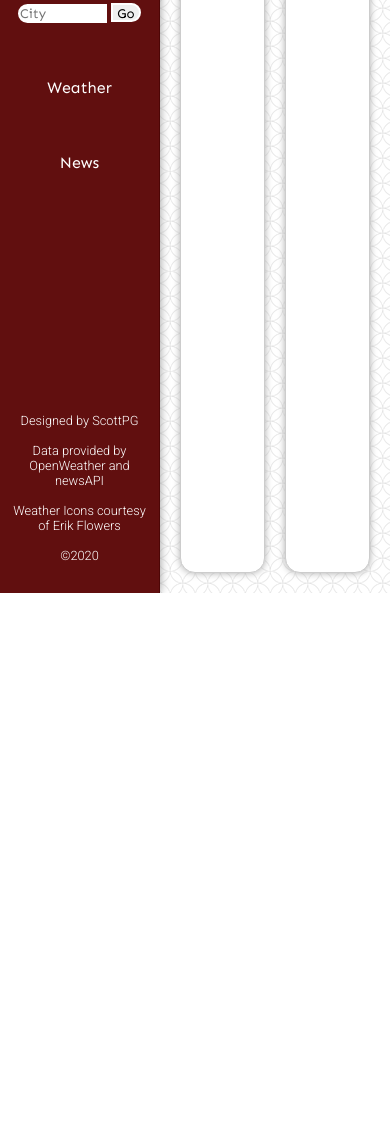
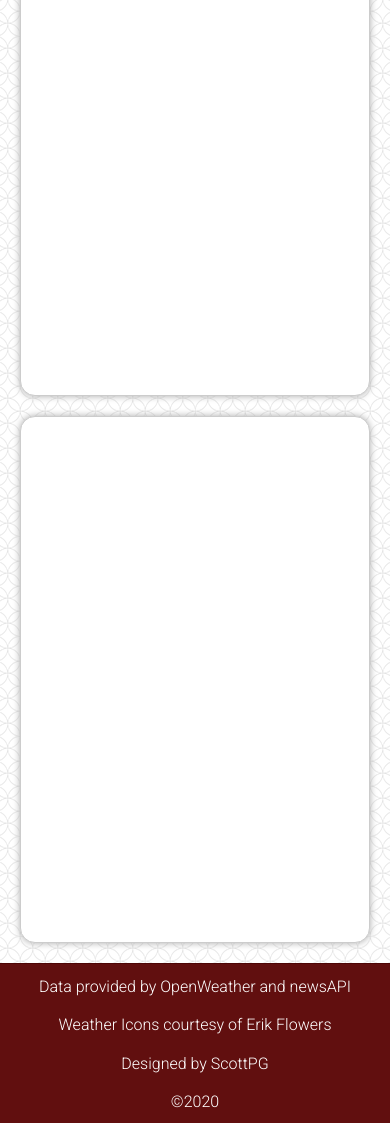
Before and after one commit to Scott-PG/out-the-door, a plain HTML site: page index.html in a window 390 px wide. Shown: the part 251-1374 px from the top of the page. Before the commit the page ends 844 px from the top, so only its background shows below. Drawn offline with nearby package versions, Linux system fonts and the light colour scheme; no server answers.

Commit message:
Project=MVP complete, responsive CSS everywhere

```diff
--- a/css/style.css
+++ b/css/style.css
@@ -223,6 +223,7 @@ input {
   object-fit: contain;
   overflow: hidden;
   grid-area: i;
+  align-self: flex-end;
 }
 
 .headline-div {
@@ -238,3 +239,286 @@ input {
 footer {
   display: none;
 }
+
+/* Flip orientation on a portrait screen */
+@media screen and (orientation: portrait) {
+  html {
+    font-size: 16px;
+  }
+
+  main {
+    display: grid;
+    height: auto;
+    width: 100vw;
+    grid-template-columns: 20px 1fr 20px;
+    grid-template-rows: 100px 20px 1fr 20px 1fr 20px 160px;
+    grid-template-areas:
+      "h h h"
+      ". . ."
+      ". w ."
+      ". . ."
+      ". n ."
+      ". . ."
+      "f f f";
+  }
+
+  /* Header/Nav stuff */
+  header {
+    flex-direction: row;
+    align-items: center;
+    grid-area: h;
+    border-bottom: solid #4d0606 1px;
+    padding: 0 30px;
+  }
+
+  nav {
+    flex-direction: row;
+    justify-content: space-between;
+    align-items: center;
+    width: 250px;
+    margin-bottom: 0;
+    color: white;
+  }
+
+  .logo {
+    margin: 0;
+  }
+
+  .header-credits {
+    display: none;
+  }
+
+  /* Weather */
+  .weather-div {
+    grid-template-columns: 20px 1fr 20px;
+    grid-template-rows: 30px 70px 1fr 140px 20px 20px 20px 70px 1fr 30px 20px 75px 1fr 30px;
+  }
+  /* Footer */
+  footer {
+    display: flex;
+    grid-area: f;
+    flex-direction: column;
+    justify-content: center;
+    align-items: center;
+    color: white;
+    background-color: #610f0f;
+    border-top: solid #4d0606 1px;
+    padding: 0 0 20px;
+  }
+
+  footer p a {
+    color: white;
+  }
+  footer p {
+    margin-top: 20px;
+  }
+}
+
+/* Resize when content gets too small */
+@media only screen and (max-width: 950px) {
+  /* Global Rules */
+  html {
+    font-size: 16px;
+  }
+
+  main {
+    display: grid;
+    height: auto;
+    width: 100vw;
+    grid-template-columns: 20px 1fr 20px;
+    grid-template-rows: 100px 20px 1fr 20px 1fr 20px 100px;
+    grid-template-areas:
+      "h h h"
+      ". . ."
+      ". w ."
+      ". . ."
+      ". n ."
+      ". . ."
+      "f f f";
+  }
+
+  /* Header/Nav stuff */
+  header {
+    flex-direction: row;
+    align-items: center;
+    grid-area: h;
+    border-bottom: solid #4d0606 1px;
+    padding: 0 30px;
+  }
+
+  nav {
+    flex-direction: row;
+    justify-content: space-between;
+    align-items: center;
+    width: 250px;
+    margin-bottom: 0;
+    color: white;
+  }
+
+  .logo {
+    margin: 0;
+  }
+
+  .header-credits {
+    display: none;
+  }
+
+  /* Footer */
+  footer {
+    display: flex;
+    grid-area: f;
+    flex-direction: row;
+    justify-content: space-between;
+    align-items: center;
+    color: white;
+    background-color: #610f0f;
+    border-top: solid #4d0606 1px;
+    padding: 0 30px;
+  }
+
+  footer p a {
+    color: white;
+  }
+}
+
+/* Smaller width to keep nav bar and footer from breaking */
+@media only screen and (max-width: 550px) {
+  /* Global Rules */
+  html {
+    font-size: 16px;
+  }
+
+  main {
+    display: grid;
+    height: auto;
+    width: 100vw;
+    grid-template-columns: 20px 1fr 20px;
+    grid-template-rows: 100px 20px 1fr 20px 1fr 20px 160px;
+    grid-template-areas:
+      "h h h"
+      ". . ."
+      ". w ."
+      ". . ."
+      ". n ."
+      ". . ."
+      "f f f";
+  }
+  /* Header/Nav stuff */
+  header {
+    flex-direction: row;
+    align-items: center;
+    grid-area: h;
+    border-bottom: solid #4d0606 1px;
+    padding: 0 30px;
+  }
+
+  nav {
+    flex-direction: column;
+    justify-content: space-between;
+    align-items: center;
+    width: auto;
+    height: 80px;
+    margin-bottom: 0;
+    color: white;
+  }
+
+  .logo {
+    margin: 0;
+  }
+
+  .header-credits {
+    display: none;
+  }
+
+  /* Footer */
+  footer {
+    display: flex;
+    grid-area: f;
+    flex-direction: column;
+    justify-content: center;
+    align-items: center;
+    color: white;
+    background-color: #610f0f;
+    border-top: solid #4d0606 1px;
+    padding: 0 0 20px;
+  }
+
+  footer p a {
+    color: white;
+  }
+  footer p {
+    margin-top: 20px;
+  }
+}
+
+/* Smaller width to keep nav bar and footer from breaking */
+@media only screen and (max-width: 350px) {
+  /* Global Rules */
+  html {
+    font-size: 16px;
+  }
+
+  main {
+    display: grid;
+    height: auto;
+    width: 100vw;
+    grid-template-columns: 20px 1fr 20px;
+    grid-template-rows: 150px 20px 1fr 20px 1fr 20px 200px;
+    grid-template-areas:
+      "h h h"
+      ". . ."
+      ". w ."
+      ". . ."
+      ". n ."
+      ". . ."
+      "f f f";
+  }
+  /* Header/Nav stuff */
+  header {
+    flex-direction: column;
+    justify-content: space-between;
+    align-items: center;
+    grid-area: h;
+    border-bottom: solid #4d0606 1px;
+    padding: 15px 0;
+  }
+
+  nav {
+    flex-direction: column;
+    justify-content: space-between;
+    align-items: center;
+    width: auto;
+    height: 80px;
+    margin-bottom: 0;
+    color: white;
+  }
+
+  .logo {
+    margin: 0;
+  }
+
+  .header-credits {
+    display: none;
+  }
+
+  /* Footer */
+  footer {
+    display: flex;
+    grid-area: f;
+    flex-direction: column;
+    justify-content: center;
+    align-items: center;
+    color: white;
+    background-color: #610f0f;
+    border-top: solid #4d0606 1px;
+    padding: 0 0 20px;
+  }
+
+  footer p a {
+    color: white;
+  }
+  footer p {
+    margin-top: 20px;
+    word-wrap: break-word;
+  }
+}
--- a/index.html
+++ b/index.html
@@ -12,6 +12,7 @@
     />
     <link rel="stylesheet" href="css/weather-icons.css" />
     <link rel="stylesheet" href="css/style.css" />
+    <meta name="viewport" content="width=device-width, initial-scale=1" />
     <script src="https://unpkg.com/axios/dist/axios.min.js"></script>
     <script
       defer
@@ -58,7 +59,7 @@
       <div class="news-div"></div>
       <footer>
         <p>
-          Designed by ScottPG<br /><br />Data provided by
+          Data provided by
           <a href="https://openweathermap.org/api" target="_blank"
             >OpenWeather</a
           >
@@ -66,6 +67,11 @@
           ><br /><br />Weather Icons courtesy of
           <a href="https://github.com/erikflowers/weather-icons" target="_blank"
             >Erik Flowers</a
+          >
+        </p>
+        <p>
+          Designed by
+          <a href="https://github.com/Scott-PG" target="_blank">ScottPG</a
           ><br /><br />&copy;2020
         </p>
       </footer>
```
